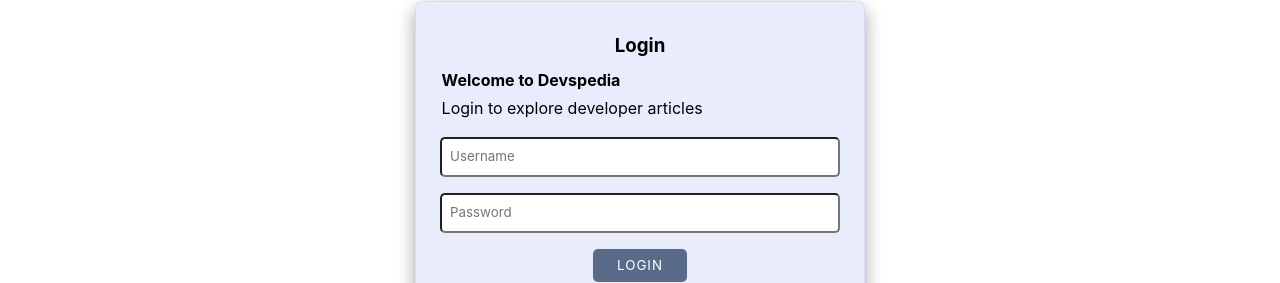
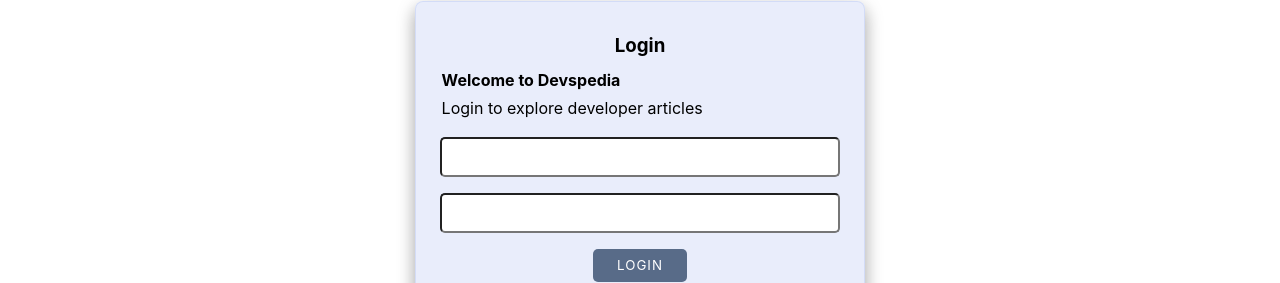
Before and after one commit to iamkibeh/devspedia-frontend, a React (Create React App) app: page /login in a window 1280 px wide. Shown: the part 238-521 px from the top of the page. Built offline with nearby package versions, Linux system fonts and the light colour scheme; no server answers.

Commit message:
Debuggin login and signup

```diff
--- a/src/App.js
+++ b/src/App.js
@@ -1,6 +1,6 @@
 import Login from './components/login/Login'
 import Signup from './components/signup/Signup'
-import React from 'react'
+import React, { useState } from 'react'
 import Footer from './components/footer/Footer'
 import Navbar from './components/navbar/Navbar'
 import { Routes, Route } from 'react-router-dom'
@@ -14,16 +14,39 @@ import DevArticles from './components/dev/DevArticles'
 import MyArticles from './components/dev/MyArticles'
 import DevLogin from './components/dev/DevLogin'
 import DevSignup from './components/dev/DevSignup'
+import { useEffect } from 'react'
 
 function App() {
+  const [user, setUser] = useState(null);
+
+  useEffect(() => {
+    fetch("http://127.0.0.1:3000/login").then((response) => {
+      if (response.ok) {
+        response.json().then((user) => setUser(user));
+      }
+    });
+  }, []);
+
+  function handleLogin(user) {
+    setUser(user);
+    // localStorage.setItem('user', `${user.username}`)
+  }
+  console.log(user)
+  const murife=localStorage.getItem("user")
+  console.log(murife)
+  // function handleLogout() {
+  //   setUser(null);
+  // }
+
   return (
     <>
       <Navbar />
       <Routes>
         <Route path='/' element={<Home />} />
         <Route path='signup' element={<Signup />} />
-        <Route path='login' element={<Login />} />
-        <Route path='articles' element={<Article />} />
+        <Route path='login' element={<Login handleLogin={handleLogin}/>} />
+        <Route path='articles' element={<Article user={user}/>} />
+
         <Route path='about' element={<AboutUs />} />
         <Route path='dev' element={<DevsDashboard />}>
           {/* <Route index element={<DevsDashboard />} /> */}
--- a/src/components/articles/Article.js
+++ b/src/components/articles/Article.js
@@ -1,7 +1,7 @@
 import React, { useState, useEffect } from 'react'
 import OneArticle from '../free-articles/OneArticle'
 
-function Article() {
+function Article({user}) {
   const [articles, setArticles] = useState([])
   // useEffect(() => {
   //   fetch('/articles')
@@ -12,8 +12,12 @@ function Article() {
   //     })
   // }, [])
 
+
+
   return (
+
     <>
+    {user?
       <div className='free-article-container'>
         <div className='free-articles-title'>
           <h2>Welcome to our articles pages</h2>
@@ -24,6 +28,7 @@ function Article() {
         }
       </div> */}
       </div>
+:<h1>UNAUTHORIZED!!!!!!!</h1>}
     </>
   )
 }
--- a/src/components/login/Login.js
+++ b/src/components/login/Login.js
@@ -2,46 +2,91 @@ import { useNavigate, Link } from 'react-router-dom'
 import React, { useState } from 'react'
 import './Login.css'
 
-function Login({ setLoggedIn }) {
-  const initFormState = {
-    username: '',
-    password: '',
-  }
+function Login({handleLogin }) {
+  // const initFormState = {
+  //   username: '',
+  //   password: '',
+  // }
+  // const [user, setUser]=useState({})
 
-  const [formState, setFormState] = useState(initFormState)
+
+  // const [formState, setFormState] = useState({})
+  // const [username, setUsername] = useState("");
+  // const [password, setPassword] = useState("");
+
+  // const [formData,setFormdata]=useState({username:"",password:""})
+
+  const [formData,setFormdata]=useState({})
+
   const myRoute = window.location.pathname
 
   const navigate = useNavigate()
 
-  const formChange = (e) => {
-    const { name, value } = e.target
-    setFormState((prevState) => ({ ...prevState, [name]: value }))
+  function handleInput(e) {
+    const key = e.target.name
+    const value = e.target.value
+
+    setFormdata({ ...formData, [key]: value })
+
+    console.log()
+  }
+  console.log(formData)
+
+  // const handleSubmit = async (e) => {
+  //   console.log(formState)
+  //   e.preventDefault()
+  //   await fetch('http://127.0.0.1:3000/login', {
+  //     method: 'POST',
+  //     headers: {
+  //       'Content-Type': 'application/json',
+  //     },
+  //     body: JSON.stringify(formState),
+  //   })
+  //     .then((resp) => resp.json())
+  //     .then((user) => {
+
+
+  //       setLoggedIn(user)
+  //       // setFormState(initFormState)
+  //       localStorage.setItem('user', user)
+  //       console.log(user)
+  //       navigate('/articles')
+
+  //       // if (user.error) {
+  //       //   alert(user.error)
+  //       // } else {
+  //       //   setLoggedIn(user)
+  //       //   // setFormState(initFormState)
+  //       //   localStorage.setItem('user', user)
+  //       //   console.log(user)
+  //       //   navigate('/articles')
+  //       // }
+
+  //     })
+
+
+  // }
+  function handleSubmit(e) {
+    e.preventDefault();
+    fetch("http://127.0.0.1:3000/login", {
+      method: "POST",
+      headers: {
+        "Content-Type": "application/json",
+      },
+      body: JSON.stringify(formData),
+    }).then((r) => {
+      if (r.ok) {
+        r.json().then((user) =>{
+          handleLogin(user)
+          navigate('/articles')
+        })
+
+      }
+    });
+
   }
 
-  const handleSubmit = async (e) => {
-    console.log(formState)
-    e.preventDefault()
-    await fetch('http://localhost:9293/users/login', {
-      method: 'POST',
-      headers: {
-        'Content-Type': 'application/json',
-      },
-      body: JSON.stringify(formState),
-    })
-      .then((resp) => resp.json())
-      .then((user) => {
-        console.log(user)
-        if (user.error) {
-          alert(user.error)
-        } else {
-          setLoggedIn(user)
-          setFormState(initFormState)
-          localStorage.setItem('user', user)
-          console.log(user)
-          navigate('/home')
-        }
-      })
-  }
+  console.log(formData)
 
   return (
     <>
@@ -54,19 +99,16 @@ function Login({ setLoggedIn }) {
             <form onSubmit={handleSubmit} autoComplete='off'>
               <div className='login-inputs-container'>
                 <input
-                  type='text'
-                  name='username'
-                  placeholder='Username'
-                  value={formState.username}
-                  onChange={formChange}
-                  required
+                  type="text"
+                  name="username"
+                  id="username"
+                  onChange={(e) => { handleInput(e) }}
                 />
                 <input
                   type='password'
-                  name='password'
-                  placeholder='Password'
-                  value={formState.password}
-                  onChange={formChange}
+                  name="password"
+                  id="username"
+                  onChange={(e) => { handleInput(e) }}
                   required
                 />
               </div>
```
